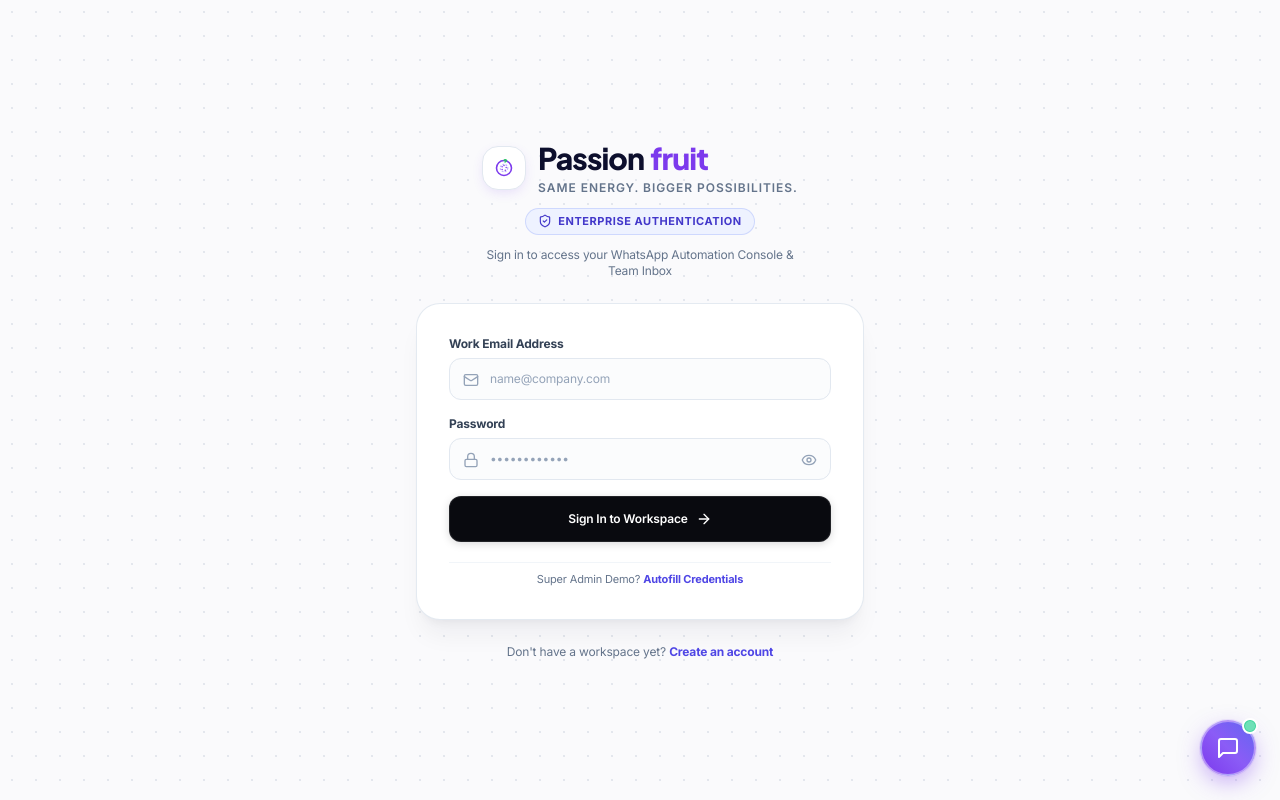
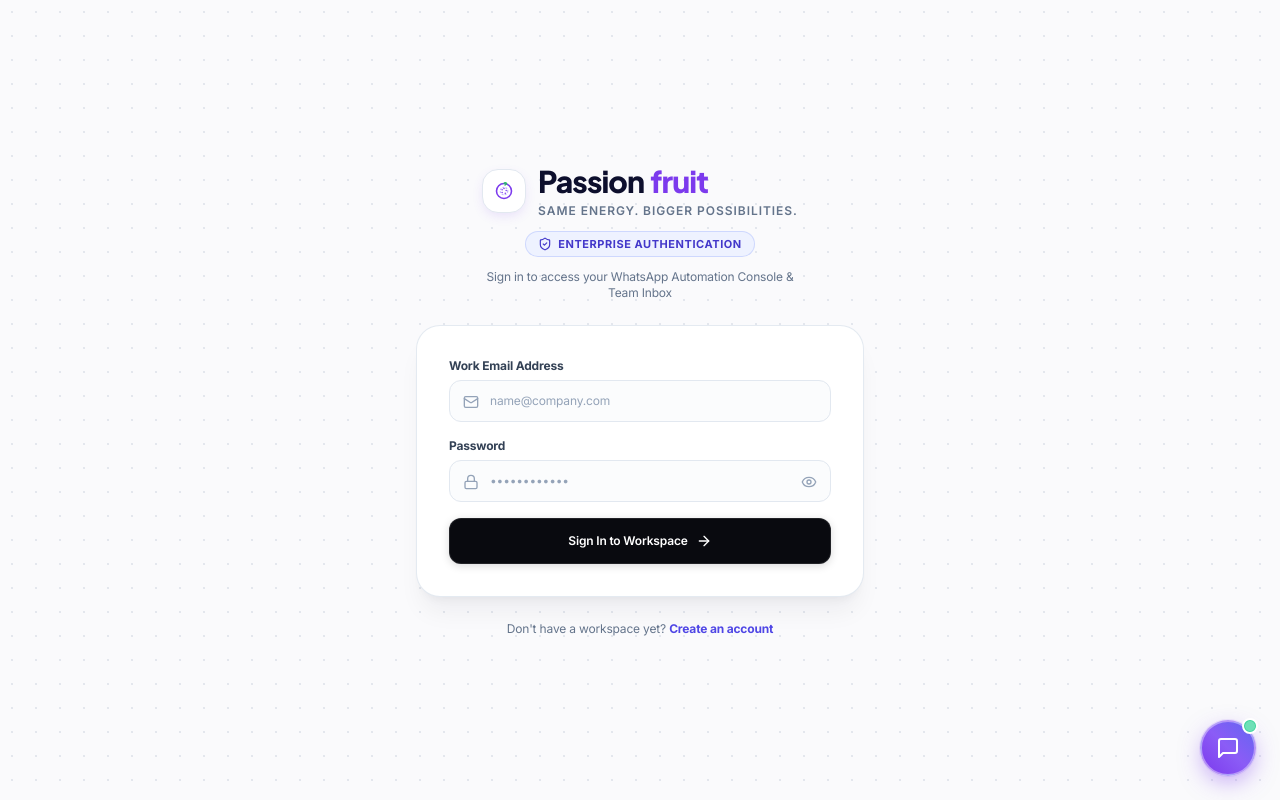
Before and after one commit to TriPixSolutions/whatsapp-automation, a Next.js app: page /auth/login in a window 1280 px wide. Built offline with nearby package versions, Linux system fonts and the light colour scheme.

Commit message:
fix: remove exposed demo login credentials

```diff
--- a/src/app/auth/login/page.tsx
+++ b/src/app/auth/login/page.tsx
@@ -156,22 +156,6 @@
           </button>
         </form>
 
-        {/* Demo Helper Pill */}
-        <div className="pt-2 border-t border-slate-100 text-center">
-          <p className="text-[11px] text-slate-500">
-            Super Admin Demo?{' '}
-            <button
-              type="button"
-              onClick={() => {
-                setEmailOrUsername('admin@passionfruit.io');
-                setPassword('Admin@PassionFruit2026');
-              }}
-              className="text-indigo-600 font-bold hover:underline cursor-pointer"
-            >
-              Autofill Credentials
-            </button>
-          </p>
-        </div>
       </div>
 
       {/* Footer Switch to Sign Up */}
--- a/src/lib/db/client.ts
+++ b/src/lib/db/client.ts
@@ -2,7 +2,11 @@
 
 export function database() {
   const client = getAdminClient();
-  if (!client) throw new Error('Database is not configured. Set SUPABASE_URL and SUPABASE_SERVICE_ROLE_KEY.');
+  if (!client) {
+    throw new Error(
+      'Database is not configured. Set NEXT_PUBLIC_SUPABASE_URL (or SUPABASE_URL) and SUPABASE_SERVICE_ROLE_KEY in the deployment environment, then rebuild and restart the application.',
+    );
+  }
   return client;
 }
 
```
Also changed, not shown: 2 other files (tests, documents, lock files or other folders).
